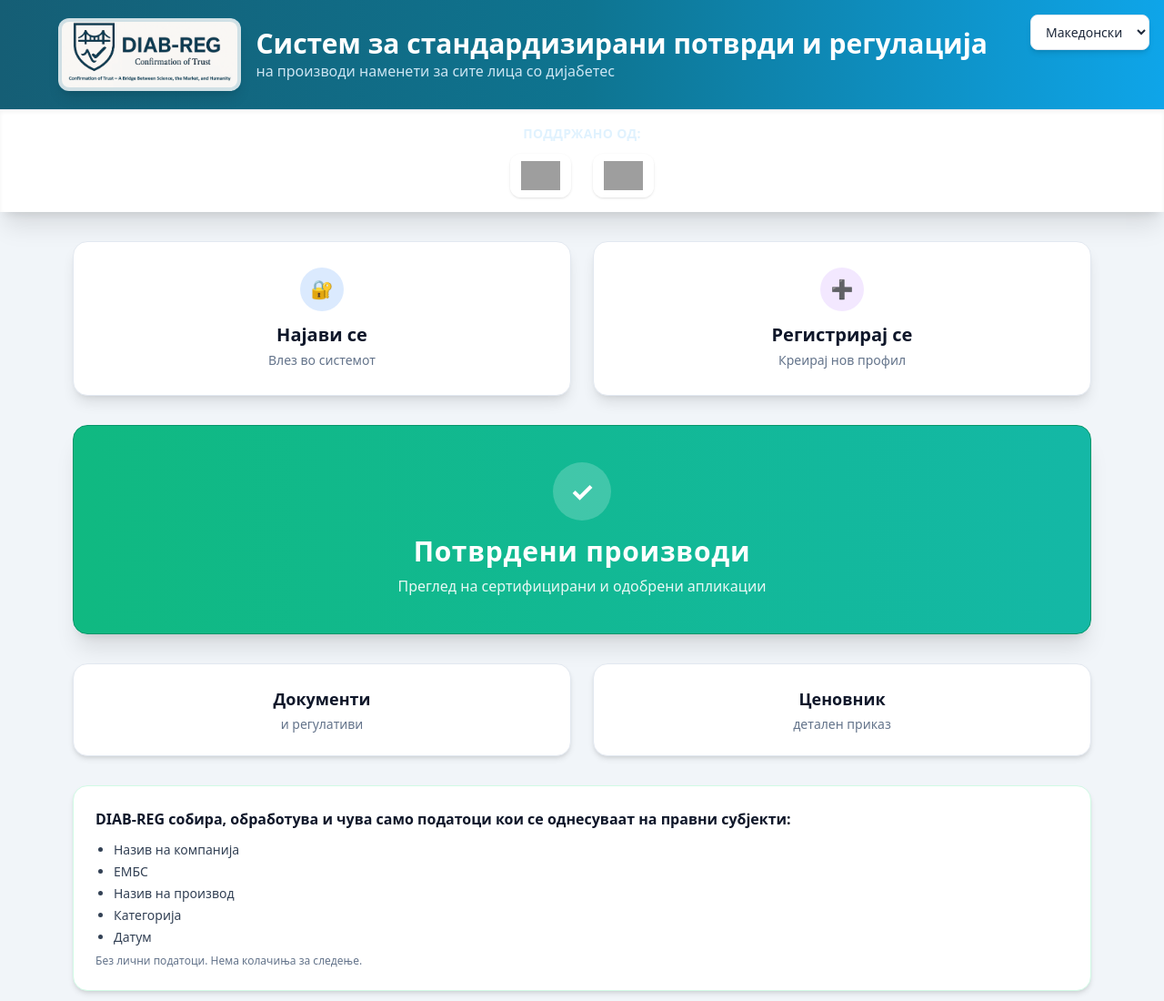
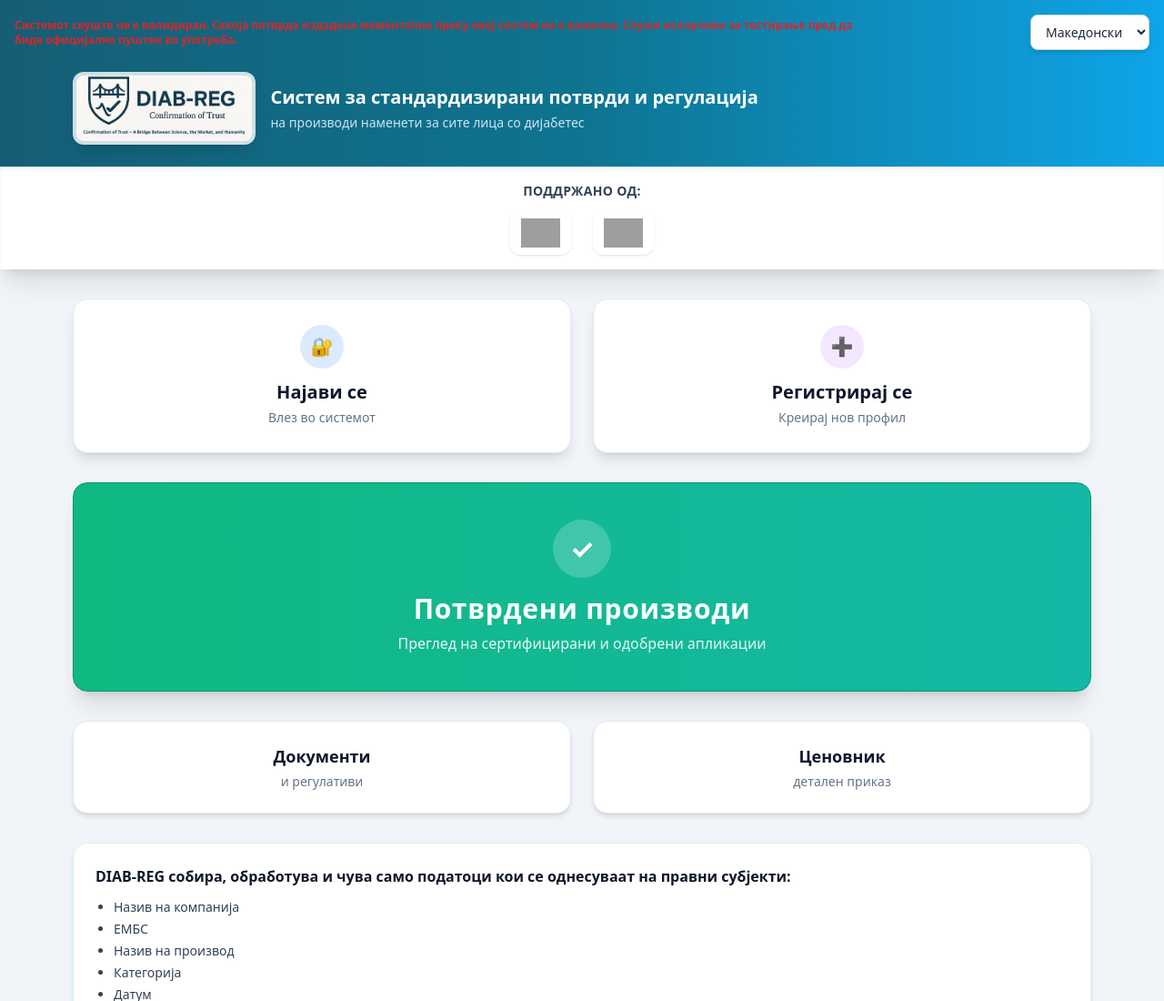
Before and after one commit to websolutionmn-cmd/diabReg, a website: page public/index.html in a window 1280 px wide. Shown: the top 1100 px of the page at 91% size. Drawn offline with nearby package versions, Linux system fonts and the light colour scheme; grey boxes are pictures that could not be loaded.

Commit message:
Add files via upload

```diff
--- a/public/index.html
+++ b/public/index.html
@@ -22,38 +22,52 @@
 <div class="min-h-screen flex flex-col">
 
   <!-- ================= HEADER ================= -->
-  <header class="bg-gradient-to-r from-cyan-800 via-cyan-700 to-sky-500 text-white shadow-xl">
-    <div class="max-w-6xl mx-auto px-4 py-5 pl-3 md:pl-0 flex items-center justify-between gap-4">
+  <!-- ================= HEADER ================= -->
+<header class="bg-gradient-to-r from-cyan-800 via-cyan-700 to-sky-500 text-white shadow-xl relative">
 
+  <!-- LANGUAGE SELECT TOP-LEFT -->
+  <!-- TOP BAR: WARNING + LANGUAGE SELECT -->
+<div class="w-full flex items-center justify-between px-4 pt-4">
 
-      <div class="flex items-center gap-4">
-        <img src="/logo.jpg" alt="DIAB-REG Logo" class="h-20 w-auto rounded-xl shadow-lg bg-white/80 p-1">
-        <div>
-          <h1 class="text-2xl md:text-3xl font-bold leading-tight">
-            Систем за стандардизирани потврди и регулација
-          </h1>
-          <p class="text-sm md:text-base text-sky-100/90">
-            на производи наменети за сите лица со дијабетес
+  <!-- Warning text -->
+  <p class="text-red-600 text-[10px] md:text-xs font-semibold leading-tight max-w-[75%]">
+    Системот сеуште не е валидиран. Секоја потврда издадена моментално преку овој систем не е важечка.
+    Служи исклучиво за тестирање пред да биде официјално пуштен во употреба.
   </p>
-        </div>
-      </div>
 
-      <!-- Language selector (ист ID) -->
-<div class="absolute top-4 right-4 z-50">
+  <!-- Language selector -->
   <select id="langSelect"
-                class="bg-white text-slate-800 px-3 py-2 rounded-lg shadow-md text-sm font-medium border border-slate-200 focus:outline-none focus:ring-2 focus:ring-sky-400">
+    class="bg-white text-slate-800 ml-2 px-3 py-2 rounded-lg shadow-md text-sm font-medium border border-slate-300
+           focus:outline-none focus:ring-2 focus:ring-sky-400">
     <option value="http://localhost:3000/" selected>Македонски</option>
     <option value="http://localhost:3000/en.html">English</option>
     <option value="http://localhost:3000/al.html">Shqip</option>
   </select>
-      </div>
+
 </div>
 
-    <!-- Поддржано од -->
+
+  <!-- HEADER CONTENT BELOW LANGUAGE SELECT -->
+  <div class="max-w-6xl mx-auto px-4 pb-6 pt-4 flex items-center gap-4 mt-2">
+
+    <img src="/logo.jpg" alt="DIAB-REG Logo"
+         class="h-16 md:h-20 w-auto rounded-xl shadow-lg bg-white/80 p-1">
+
+    <div>
+      <h1 class="text-lg md:text-xl font-bold leading-tight">
+        Систем за стандардизирани потврди и регулација
+      </h1>
+      <p class="text-xs md:text-sm text-sky-100/90 mt-1">
+        на производи наменети за сите лица со дијабетес
+      </p>
+    </div>
+
+  </div>
+
+  <!-- SUPPORTED SECTION (white background) -->
   <div id="supported" class="bg-white border-t border-slate-200 shadow-inner">
     <div class="max-w-6xl mx-auto px-4 py-4 text-center">
-       <p class="font-semibold text-sm tracking-wide uppercase text-sky-100 mb-3">
-
+      <p class="font-semibold text-sm tracking-wide uppercase text-slate-700 mb-3">
         Поддржано од:
       </p>
       <div class="flex flex-wrap justify-center items-center gap-6">
@@ -70,7 +84,9 @@
       </div>
     </div>
   </div>
+
 </header>
+
 
   <!-- ================= MAIN ================= -->
   <main class="flex-1">
```
Lines whose indentation alone changed are shown as unchanged.
